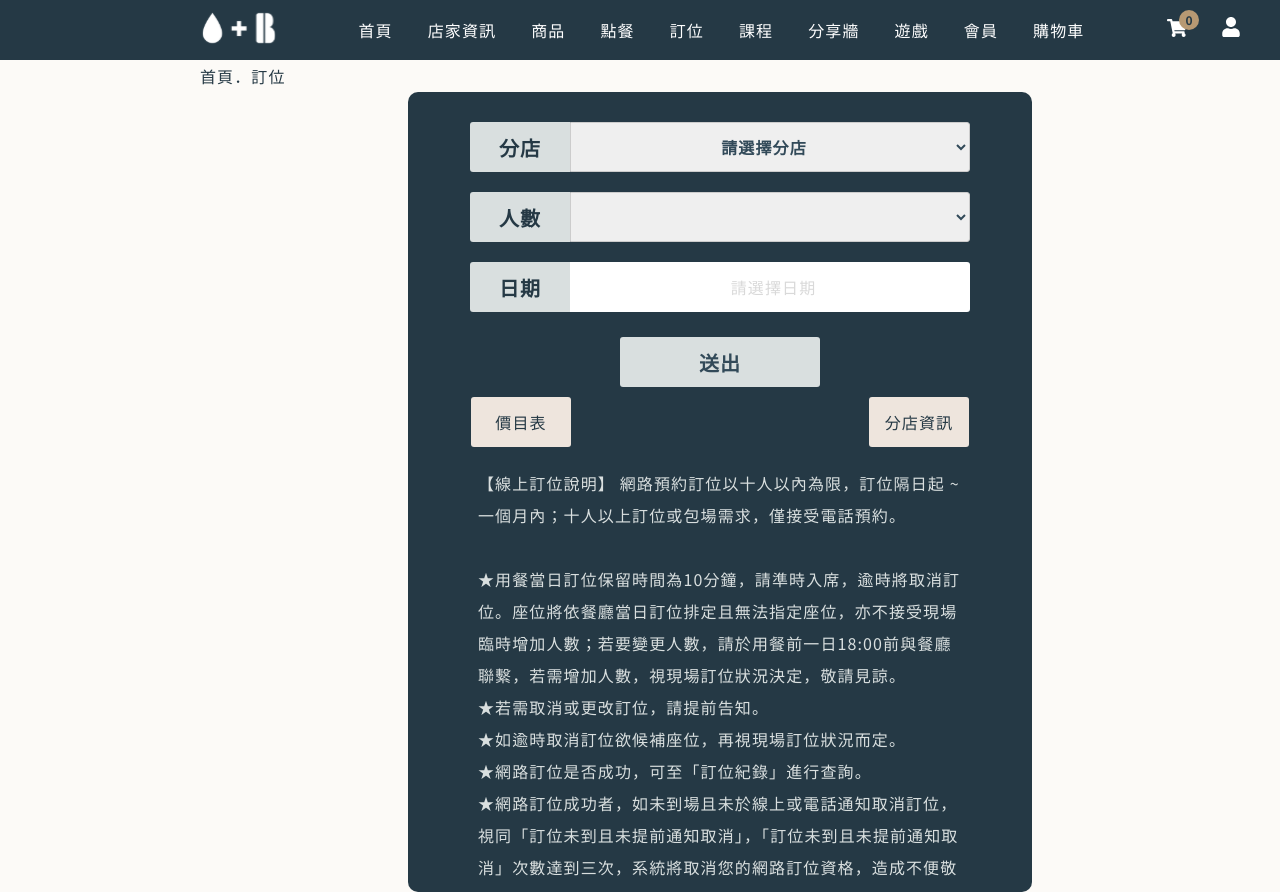
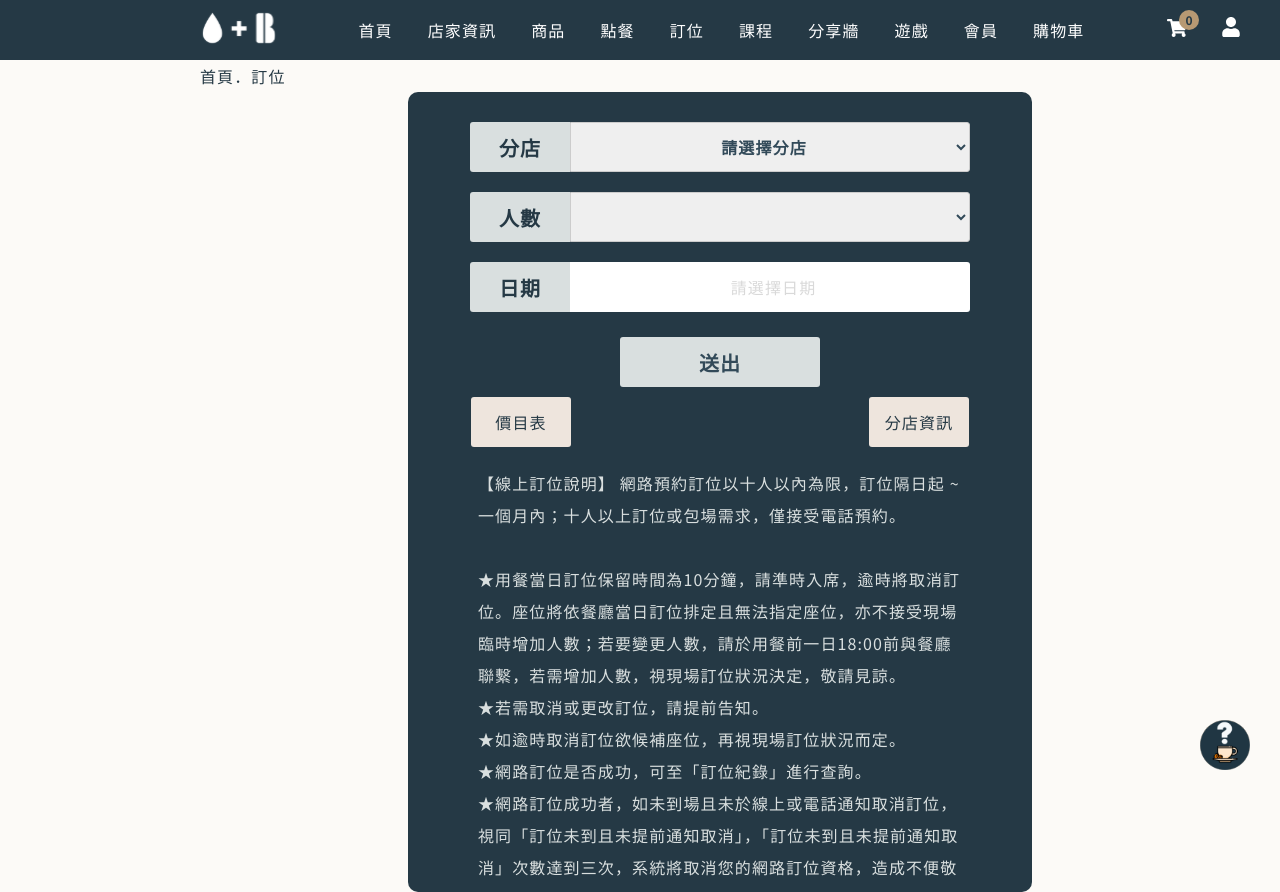
Before and after one commit to hunter850/coffee_react, a React (Create React App) app: page /reserve in a window 1280 px wide. Shown: the top 892 px of the page. Built offline with nearby package versions, Linux system fonts and the light colour scheme; what react-chatbot-kit would draw is missing.

Commit message:
add chatrobot

```diff
--- a/src/routes/food/Food.js
+++ b/src/routes/food/Food.js
@@ -20,6 +20,7 @@ import Modal from "../../component/Modal/Modal";
 import { Link } from "react-router-dom";
 import NavBar from "../../component/NavBar/NavBar";
 import "../course/Course.css";
+import Chatbot from "../../component/Bot/ChatBot";
 // 餐點篩選
 const menuFiliter = [
     { id: undefined, name: "全部餐點" },
@@ -313,6 +314,7 @@ function Food() {
                     </Link>
                 </Modal>
             </div>
+            <Chatbot />
         </Fragment>
     );
 }
--- a/src/routes/reserve/Reserve.js
+++ b/src/routes/reserve/Reserve.js
@@ -8,6 +8,8 @@ import axios from "axios";
 import { mail } from "../../config/api-path";
 import Modal from "../../component/Modal/Modal";
 import { Link } from "react-router-dom";
+import Chatbot from "../../component/Bot/ChatBot";
+
 const places = [
     {
         key: "shop_1",
@@ -198,6 +200,7 @@ function Reserve() {
                     </Link>
                 </Modal>
             </div>
+            <Chatbot />
         </Fragment>
     );
 }
```
